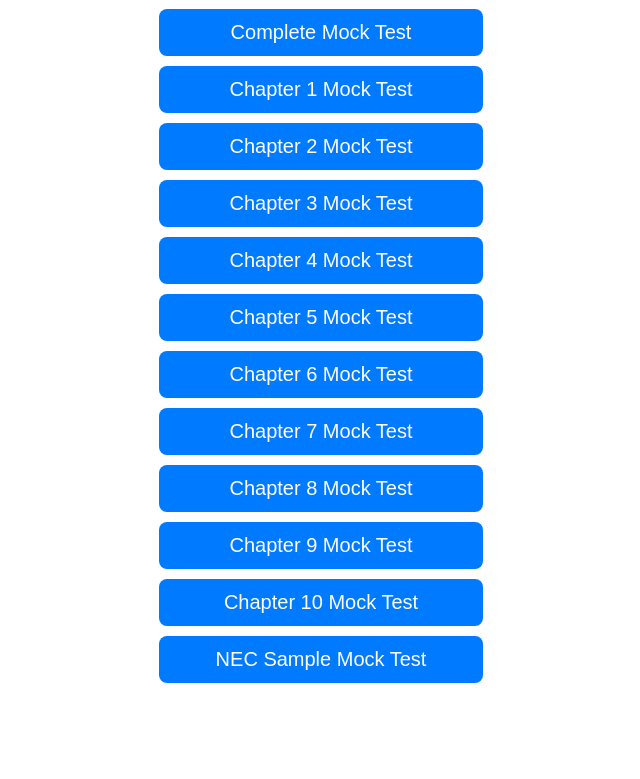
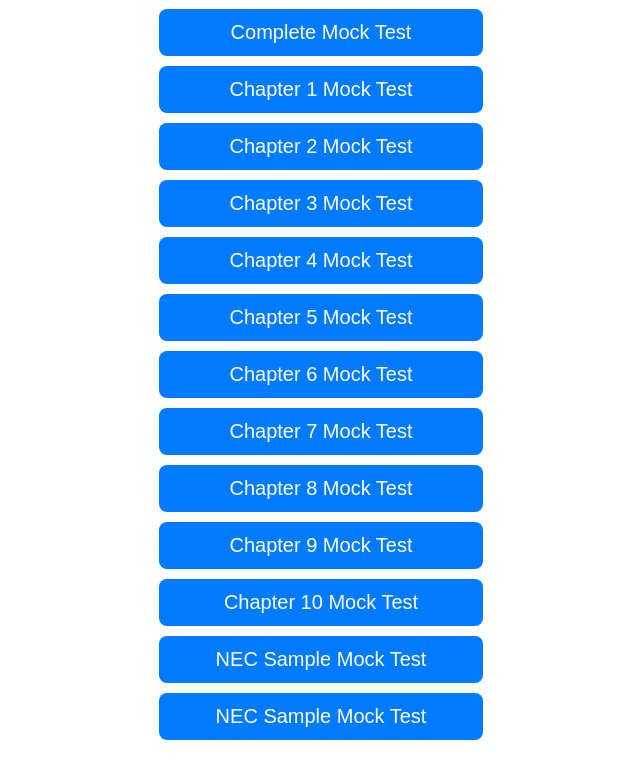
Before and after one commit to utiwari333/cbt-simulator, a plain HTML site: page index.html in a window 1280 px wide. Shown: the part 127-906 px from the top of the page, without its empty margins (319-959 px from the left). Before the commit the page ends 868 px from the top, so only its background shows below. Drawn offline with Linux system fonts and the light colour scheme.

Commit message:
Update index.html

```diff
--- a/index.html
+++ b/index.html
@@ -49,6 +49,7 @@ a:hover{
 <a href="nec_ch9_simulator.html">Chapter 9 Mock Test</a>
 <a href="nec_ch10_simulator.html">Chapter 10 Mock Test</a>
 <a href="nec_sample_simulator.html">NEC Sample Mock Test</a>
+<a href="kang_questions.html">NEC Sample Mock Test</a>
 
 </body>
 </html>
```
